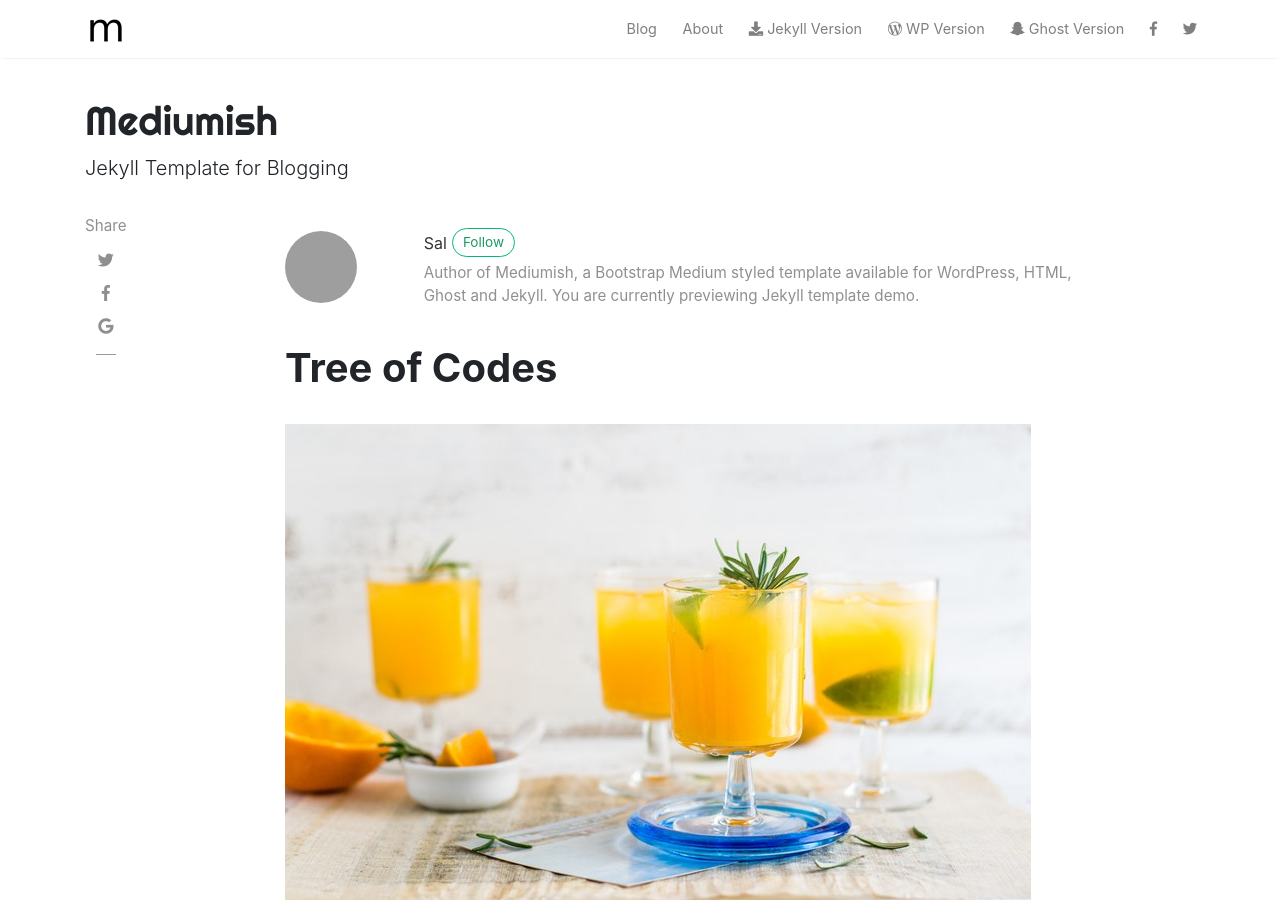
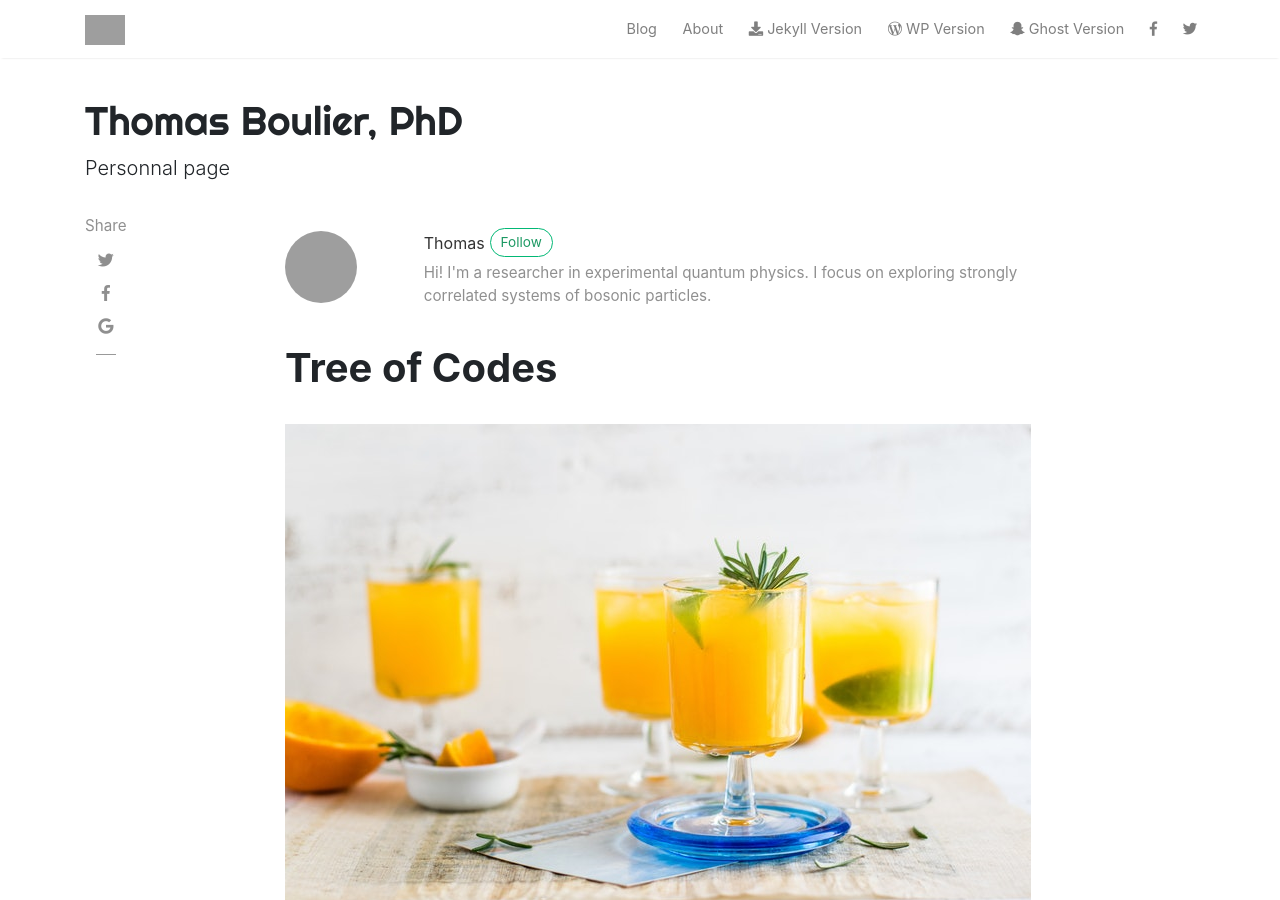
Before and after one commit to tboulier/tboulier.github.io, a Jekyll site: the page built from _posts/2018-01-12-tree-of-codes.md, in a window 1280 px wide and 900 px high. Built offline with Jekyll 4.4.1, drawn with Linux system fonts in a browser that asks for light colours; nearby versions of some CDN libraries; comment, search, counter and statistics services are not loaded; some of the changed text lies outside the part shown; grey boxes are pictures that could not be loaded.

```diff
--- a/_config.yml
+++ b/_config.yml
@@ -1,32 +1,24 @@
 # Site
-name: "Mediumish"
-description: "Jekyll Template for Blogging"
-meta_description: "Jekyll template, Medium styled, free for bloggers."
-logo: 'assets/images/logo.png'
-favicon: 'assets/images/logo.png'
-baseurl: /mediumish-theme-jekyll
-google_analytics: 'UA-46278016-1'
-disqus: 'demowebsite'
-mailchimp-list: 'https://wowthemes.us11.list-manage.com/subscribe/post?u=8aeb20a530e124561927d3bd8&amp;id=8c3d2d214b'
+name: "Thomas Boulier, PhD"
+description: "Personnal page"
+meta_description: "Welcome to my page!"
+logo: 'assets/images/logo2.jpeg'
+favicon: 'assets/images/logo2.jpeg'
+baseurl: /
+#google_analytics: 'UA-46278016-1'
+disqus: 'tboulier'
+#mailchimp-list: 'https://wowthemes.us11.list-manage.com/subscribe/post?u=8aeb20a530e124561927d3bd8&amp;id=8c3d2d214b'
 
 # Authors
 authors:
   sal:
-    name: Sal
-    display_name: Sal
-    gravatar: e56154546cf4be74e393c62d1ae9f9d4
-    email: wowthemesnet@gmail.com
-    web: https://www.wowthemes.net
-    twitter: https://twitter.com/wowthemesnet
-    description: "Author of Mediumish, a Bootstrap Medium styled template available for WordPress, HTML, Ghost and Jekyll. You are currently previewing Jekyll template demo."
-  john:
-    name: John
-    display_name: John
-    gravatar: b1cc14991db7a456fcd761680bbc8f81
-    email: wowthemesnet@gmail.com
-    web: https://www.wowthemes.net
-    twitter: https://twitter.com/wowthemesnet
-    description: "This is the author box. Write a short description of the author here. You are currently previewing Mediumish demo, a Jekyll template compatible with Github pages."
+    name: Thomas
+    display_name: Thomas
+    #gravatar: e56154546cf4be74e393c62d1ae9f9d4
+    email: bouliertom@gmail.com
+    #web: https://www.wowthemes.net
+    #twitter: https://twitter.com/wowthemesnet
+    description: "Hi! I'm a researcher in experimental quantum physics. I focus on exploring strongly correlated systems of bosonic particles."
 
 # Plugins
 plugins:
```
Also changed, not shown: _posts/2018-01-12-we-all-wait-for-summer.md (deleted, +0 -10 lines), _posts/2018-05-12-about-bundler.md (deleted, +0 -16 lines), _posts/2018-06-12-acumulated-experience.md (deleted, +0 -16 lines).
